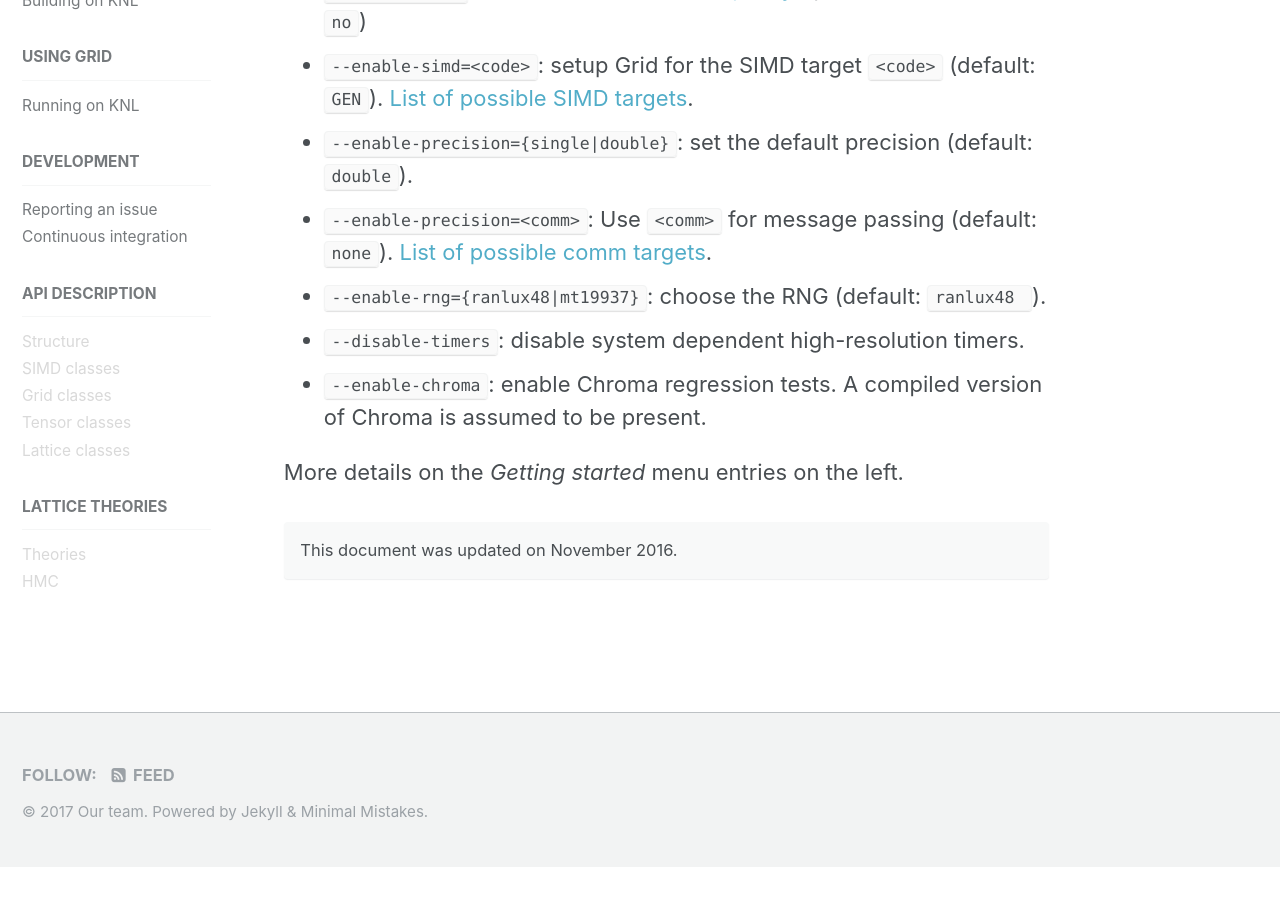
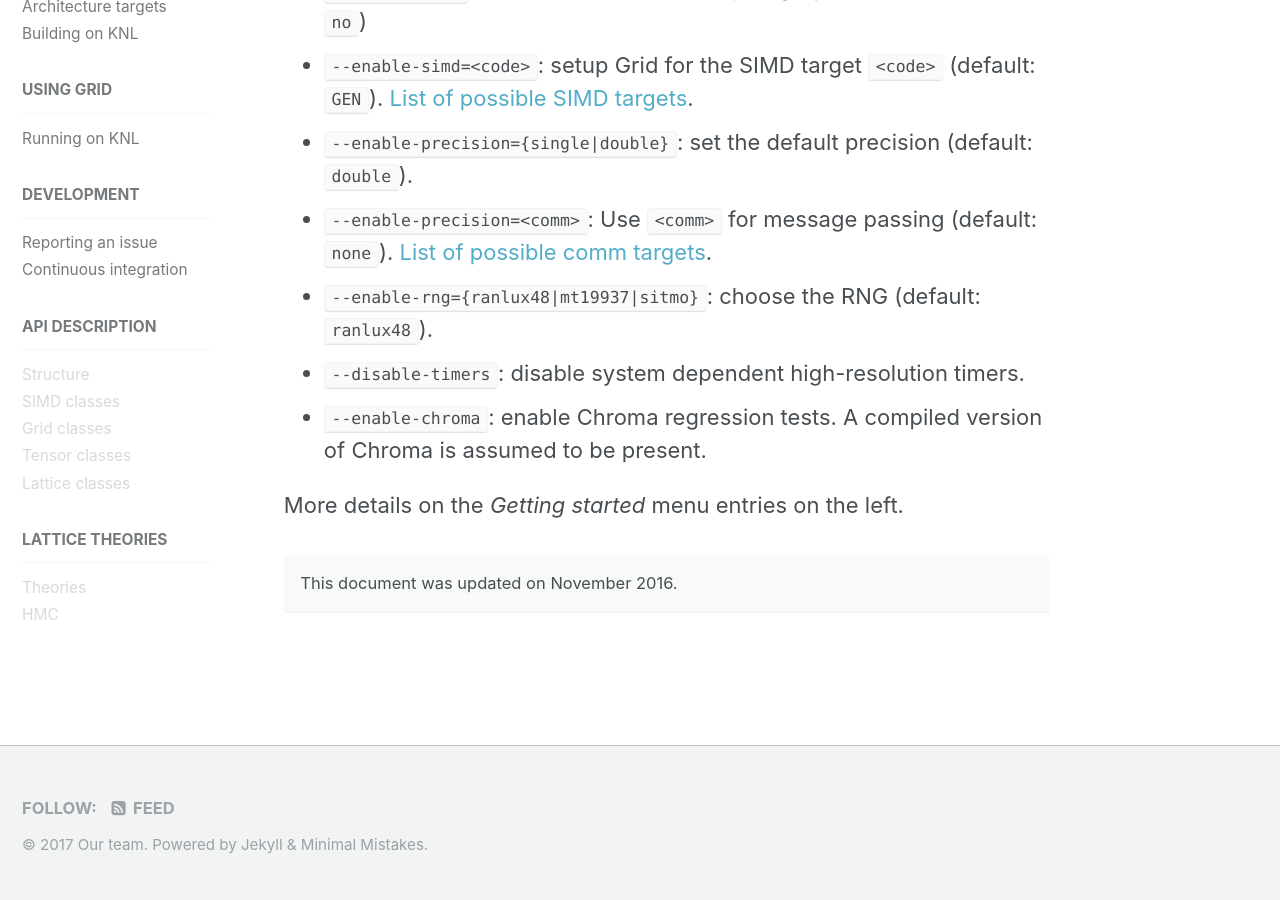
Before and after one commit to paboyle/Grid, a Jekyll site: the page built from _pages/docs/quick-start-guide.md, in a window 1280 px wide and 900 px high, scrolled down 2627 px. Built offline with Jekyll 4.4.1, drawn with Linux system fonts in a browser that asks for light colours; before the commit the page ends 3494 px from its top, so only the background shows below that.

Commit message:
Adding SITMO reference

```diff
--- a/_pages/docs/quick-start-guide.md
+++ b/_pages/docs/quick-start-guide.md
@@ -73,7 +73,7 @@
 - `--enable-simd=<code>`: setup Grid for the SIMD target `<code>` (default: `GEN`). [List of possible SIMD targets](/Grid/docs/simd_targets/).
 - `--enable-precision={single|double}`: set the default precision (default: `double`).
 - `--enable-precision=<comm>`: Use `<comm>` for message passing (default: `none`). [List of possible comm targets](/Grid/docs/comm_interfaces/).
-- `--enable-rng={ranlux48|mt19937}`: choose the RNG (default: `ranlux48 `).
+- `--enable-rng={ranlux48|mt19937|sitmo}`: choose the RNG (default: `ranlux48`).
 - `--disable-timers`: disable system dependent high-resolution timers.
 - `--enable-chroma`: enable Chroma regression tests. A compiled version of Chroma is assumed to be present.
 
```
